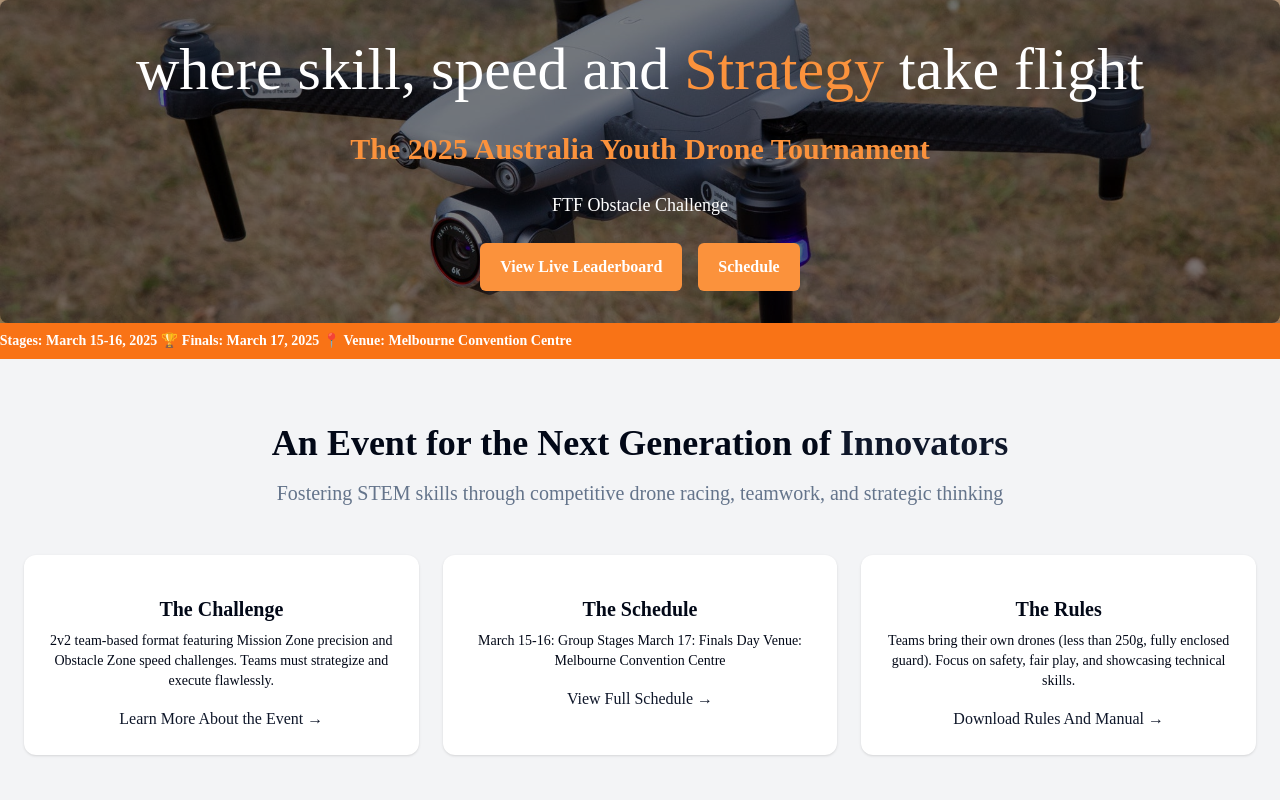
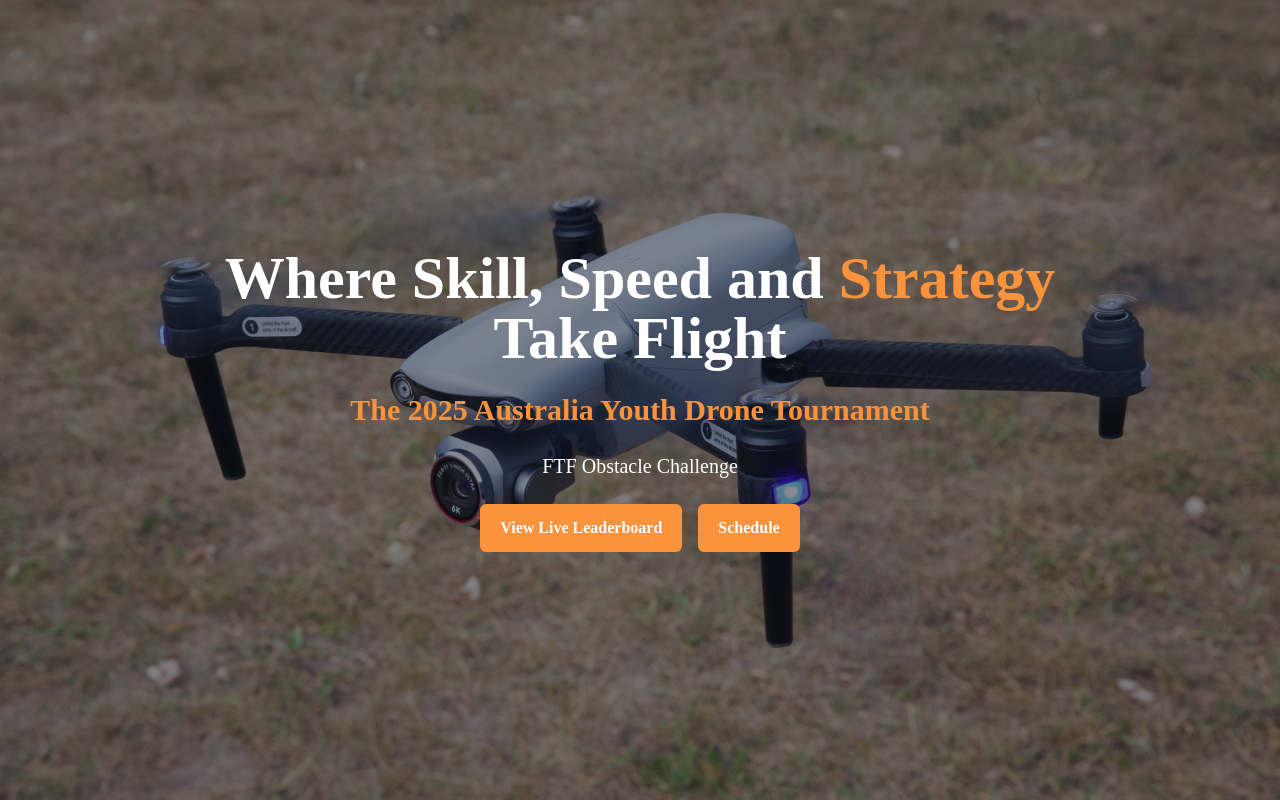
Before and after one commit to codersforcauses/Robodrone, a Next.js app in the folder client/: page /landing in a window 1280 px wide. Shown: the top 800 px of the page. Built offline with nearby package versions, Linux system fonts and the light colour scheme.

Commit message:
fixed ovelay and position of the text in the hero sections

```diff
--- a/client/src/pages/landing.tsx
+++ b/client/src/pages/landing.tsx
@@ -5,20 +5,21 @@
     /* trying to create hero section between nav bar and running add*/
     <main>
       <section
-        className="relative bg-background bg-cover bg-center text-foreground"
+        className="relative flex min-h-screen items-center justify-center bg-cover bg-center px-4 text-center text-white"
         style={{ backgroundImage: "url('/drone.jpg')" }}
       >
-        <div className="space-y-6 rounded-lg bg-black/50 p-8 text-center text-white">
+        <div className="absolute inset-0 z-0 bg-gray-900/50"></div>
+        <div className="relative z-20 max-w-4xl space-y-6">
           {" "}
-          {/* semi-tranparent background with vertical space between sub-elements of 24px */}
-          <h1 className="font-extabold text-6xl leading-tight">
-            where skill, speed and{" "}
-            <span className="text-orange-400">Strategy</span> take flight
+          {/* space-y-6 rounded-lg bg-black/50 p-8   semi-tranparent background with vertical space between sub-elements of 24px */}
+          <h1 className="text-4xl font-extrabold leading-tight sm:text-5xl md:text-6xl">
+            Where Skill, Speed and{" "}
+            <span className="text-orange-400">Strategy</span> Take Flight
           </h1>
-          <h2 className="text-3xl font-semibold text-orange-400">
+          <h2 className="text-xl font-semibold text-orange-400 sm:text-2xl md:text-3xl">
             The 2025 Australia Youth Drone Tournament
           </h2>
-          <h3 className="text-lg">FTF Obstacle Challenge</h3>
+          <h3 className="text-lg md:text-xl">FTF Obstacle Challenge</h3>
           <div className="flex flex-col justify-center gap-4 md:flex-row">
             {/*flex-col to stack on small screen and md:flex-row for med screens*/}
             <button className="rounded-md bg-orange-400 px-5 py-3 font-semibold text-white transition hover:bg-orange-500">
@@ -36,7 +37,8 @@
         <div className="animate-marquee inline-block px-4 py-2 text-sm font-bold">
           {" "}
           {/* marquee is just an image scroll btw */}
-          📅 Group Stages: March 15-16, 2025 🏆 Finals: March 17, 2025 📍 Venue:
+          🔴 LIVE: Competition starts in: 15 days, 4 hours, 32 minutes 📅 Group
+          Stages: March 15-16, 2025 🏆 Finals: March 17, 2025 📍 Venue:
           Melbourne Convention Centre
         </div>
       </div>
```
